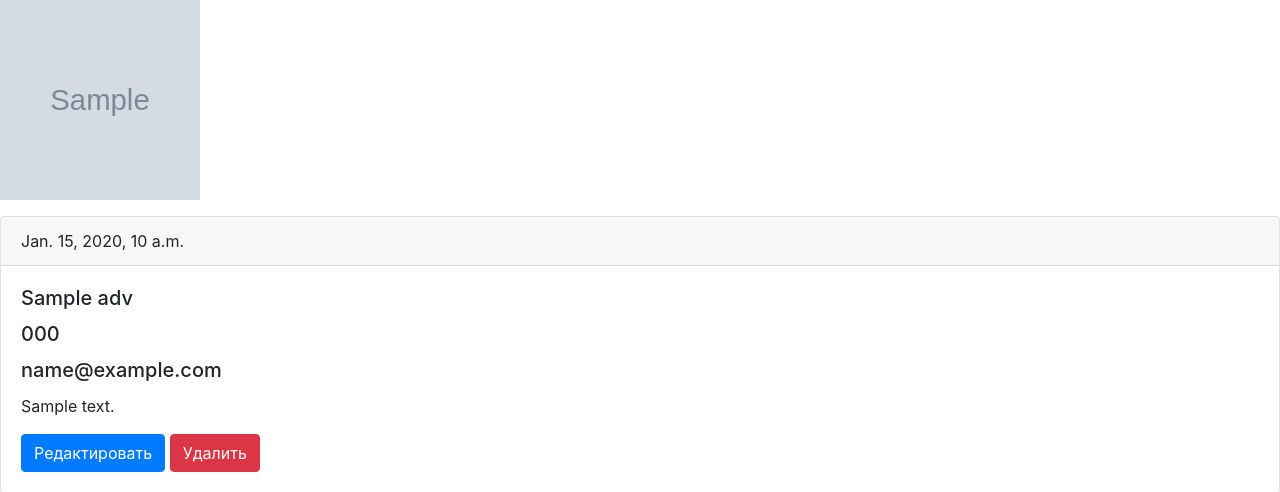
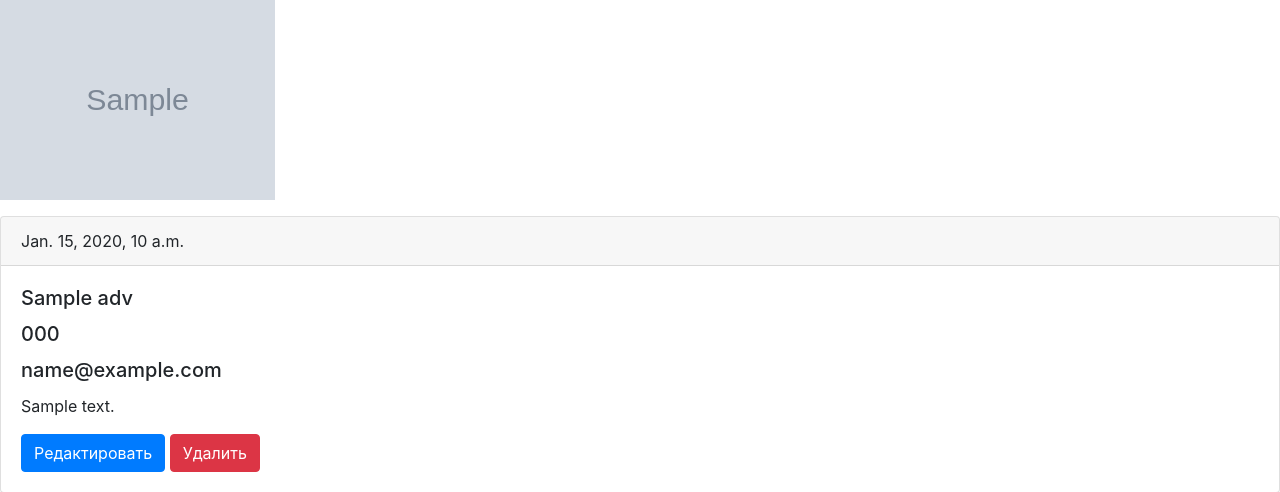
Before and after one commit to SavvyLogix/Advert, a Django app: template firstproject/templates/main/advertdetail.html in a window 1280 px wide. Shown: the part 56-548 px from the top of the page. Run offline with Django 3.2, Linux system fonts and the light colour scheme; the template is opened without the code that fills it: most values are stand-ins (such as "Sample title", 1, 10 or a date in 2020); grey boxes marked "Sample" are stand-in pictures; some libraries are stand-ins or nearby versions.

Commit message:
lesson 7

```diff
--- a/firstproject/config/settings.py
+++ b/firstproject/config/settings.py
@@ -38,6 +38,7 @@ INSTALLED_APPS = [
     'django.contrib.messages',
     'django.contrib.staticfiles',
     'main',
+    'profiles',
 
 ]
 
--- a/firstproject/main/views.py
+++ b/firstproject/main/views.py
@@ -7,7 +7,7 @@ class AdvertListView(generic.ListView):
     queryset = Advert.objects.all()
     template_name = 'main/advertlist.html'
     context_object_name = 'adv'
-    paginate_by = 2
+    paginate_by = 4
 
 class AdvertDetailView(generic.DetailView):
     ''' Детализированная форма обьявления '''
--- a/firstproject/templates/main/advertdetail.html
+++ b/firstproject/templates/main/advertdetail.html
@@ -4,7 +4,7 @@
 
 <p>
   {% for item in photo %}
-    <img src="{{ item.image.url }}" style="width:200px; height:200px;"
+    <img src="{{ item.image.url }}" style="width:275px; height:200px;"
   {% endfor %}
 </p>
 
```
Also changed, not shown: firstproject/media/profiles/avatar.png (added).
